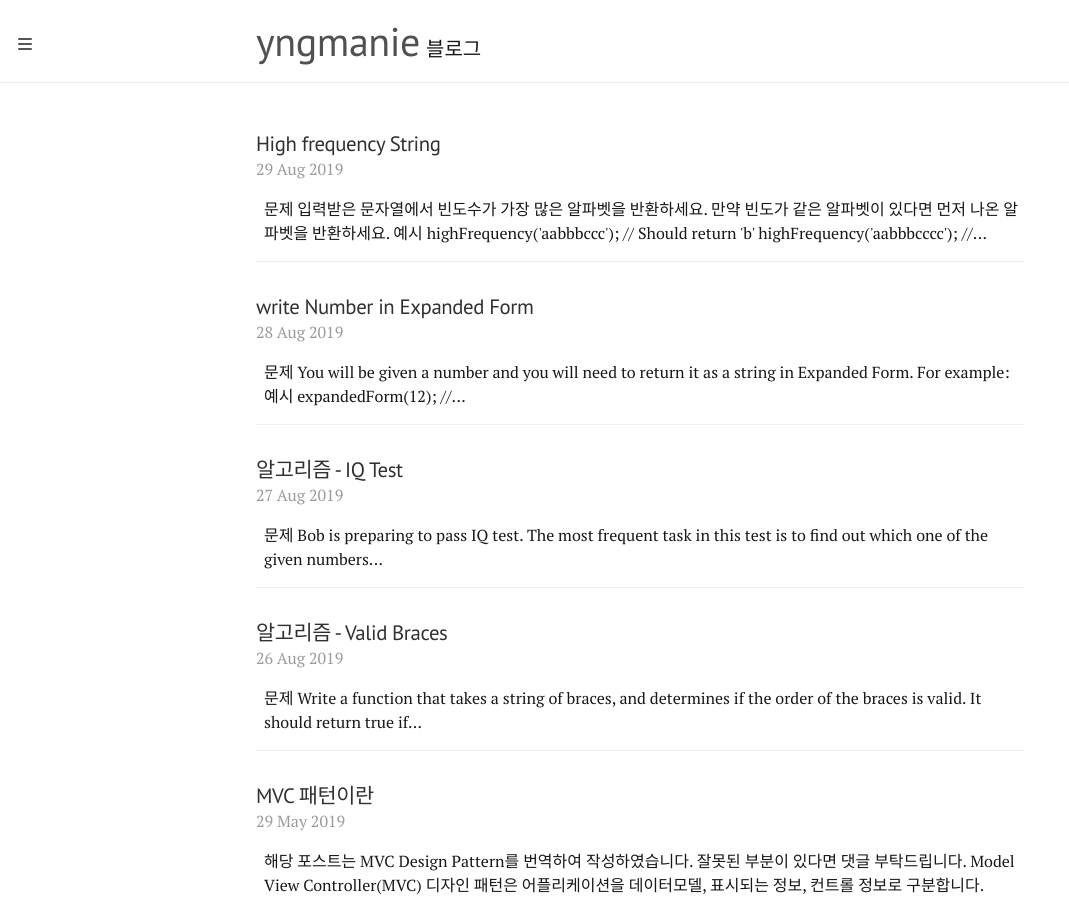
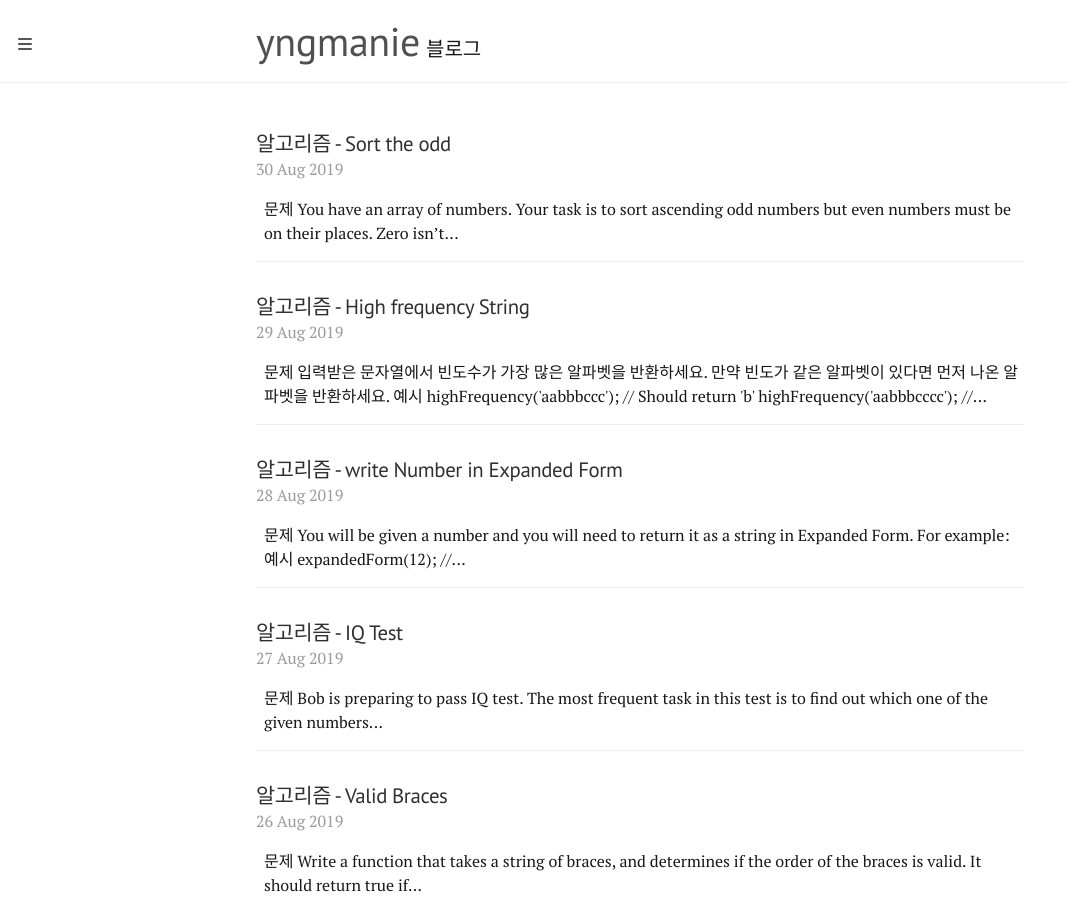
Before and after one commit to austinpark420/austinpark420.github.io, a Jekyll site: the page built from index.html, in a window 1280 px wide and 900 px high. Shown: the whole window, without its empty margins (0-1069 px from the left). Built offline with Jekyll 4.4.1, drawn with Linux system fonts in a browser that asks for light colours; some web fonts are replaced; the list of posts is cut into pages by our own code; some of the changed text lies outside the part shown.

Commit message:
Add post_sortOdd

````diff
--- a/_posts/2019-08-28-writeNumberInExpandedForm.md
+++ b/_posts/2019-08-28-writeNumberInExpandedForm.md
@@ -1,6 +1,6 @@
 ---
 layout: post
-title: write Number in Expanded Form
+title: 알고리즘 - write Number in Expanded Form
 permalink: posts/writeNumber
 tag: algorithm
 ---
--- a/_posts/2019-08-29-highFrequency.md
+++ b/_posts/2019-08-29-highFrequency.md
@@ -1,6 +1,6 @@
 ---
 layout: post
-title: High frequency String
+title: 알고리즘 - High frequency String
 permalink: posts/highFrequency
 tag: algorithm
 ---
--- /dev/null
+++ b/_posts/2019-08-30-sortOdd.md
@@ -0,0 +1,44 @@
+---
+layout: post
+title: 알고리즘 - Sort the odd
+permalink: posts/sortOdd
+tag: algorithm
+---
+## 문제
+You have an array of numbers.
+Your task is to sort ascending odd numbers but even numbers must be on their places.
+
+Zero isn't an odd number and you don't need to move it. If you have an empty array, you need to return it.
+
+### 예시
+```javascript
+sortArray([5, 3, 2, 8, 1, 4]) == [1, 3, 2, 8, 5, 4]
+```
+
+## 풀이과정
+
+1. 홀수만 골라서 정렬해야 함
+2. 정렬방법 중 selection sort가 적합하다고 판단
+
+### code
+```javascript
+function sortArray(array) {
+
+  for(let i = 0; i < array.length; i++) {
+    let minIndex = i;
+    let temp;
+
+    for(let j = i + 1; j < array.length; j++) {
+      if (!(array[i] % 2)) break;
+      if (array[minIndex] > array[j] && array[j] % 2) {
+        minIndex = j;
+      }
+    }
+
+    temp = array[minIndex];
+    array[minIndex] = array[i];
+    array[i] = temp;
+  }
+  return array;
+}
+```
````
